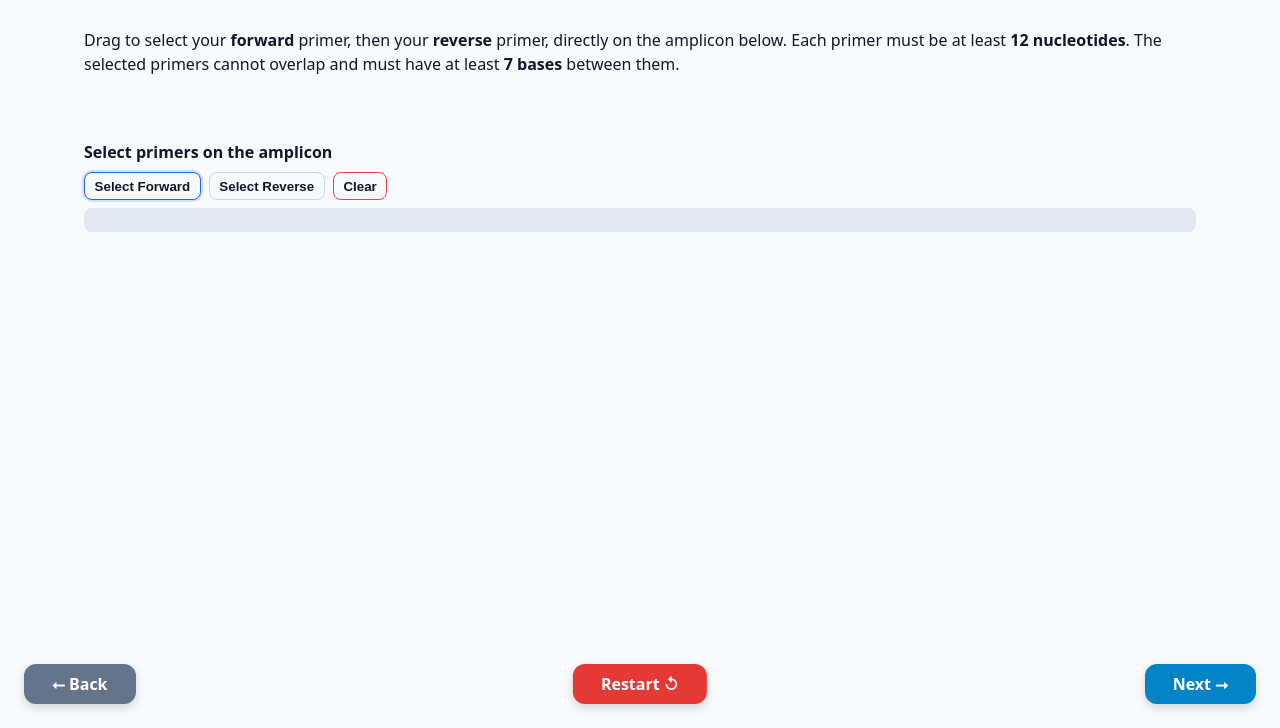
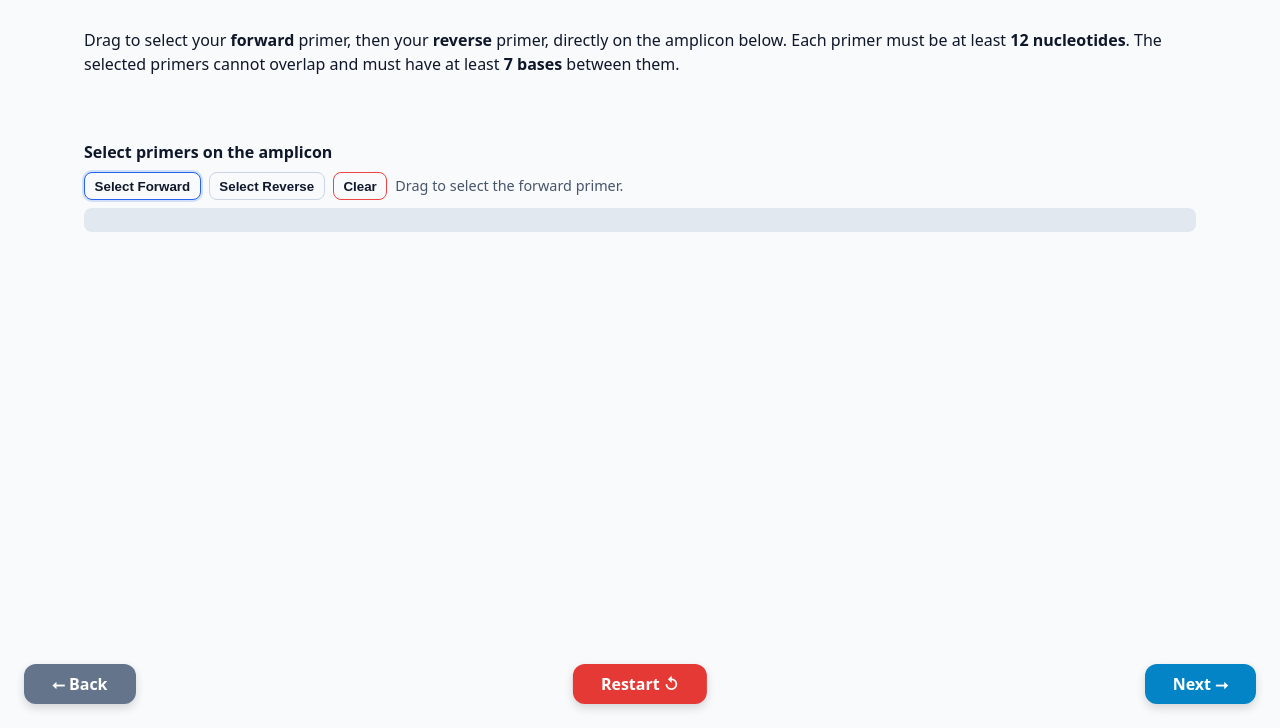
Before and after one commit to adriandecola/uSnapback, a website built with Vite: page src/pages/primers.html in a window 1280 px wide. Shown: the part 72-800 px from the top of the page. Built offline with nearby package versions, Linux system fonts and the light colour scheme.

Commit message:
Fix script tag file in primers.html

```diff
--- a/src/pages/primers.html
+++ b/src/pages/primers.html
@@ -116,7 +116,7 @@
 	<button type="submit" id="nextBtn" class="next-btn" form="primerForm">Next ⭢</button>
 
 	<!-- Javascript for this page -->
-	<script type="module" src="../js/pages/amplicon.js"></script>
+	<script type="module" src="../js/pages/primers.js"></script>
 </body>
 
 </html>
```
